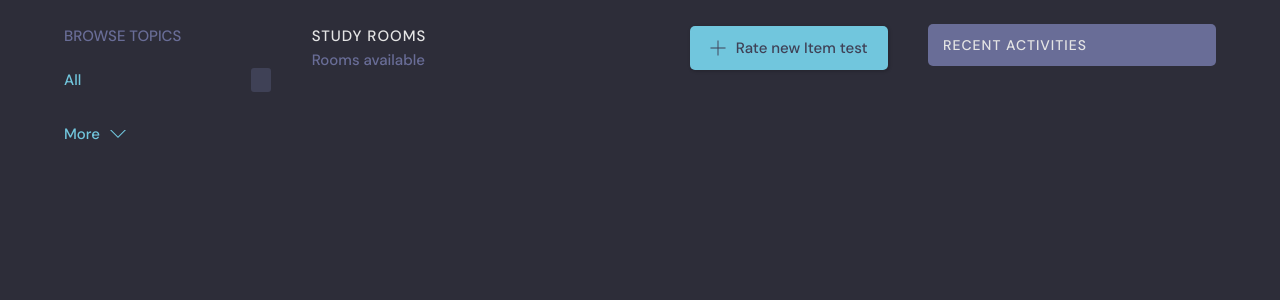
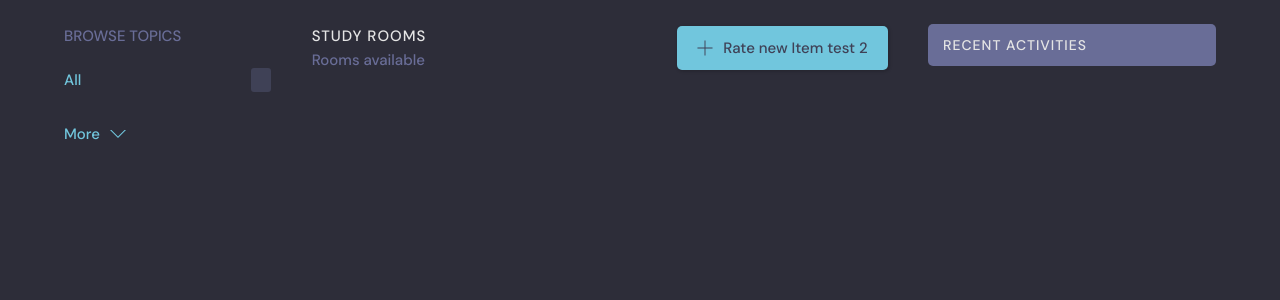
Before and after one commit to MalikW03/RateMyMeal, a Django app: template base/templates/base/home.html in a window 1280 px wide. Shown: the part 76-376 px from the top of the page. Run offline with Django 3.2, Linux system fonts and the light colour scheme; the template is opened without the code that fills it, so the values that code supplies are empty.

Commit message:
test commit 2

```diff
--- a/base/templates/base/home.html
+++ b/base/templates/base/home.html
@@ -43,7 +43,7 @@
               d="M16.943 0.943h-1.885v14.115h-14.115v1.885h14.115v14.115h1.885v-14.115h14.115v-1.885h-14.115v-14.115z">
             </path>
           </svg>
-          Rate new Item test
+          Rate new Item test 2
         </a>
       </div>
 
```
